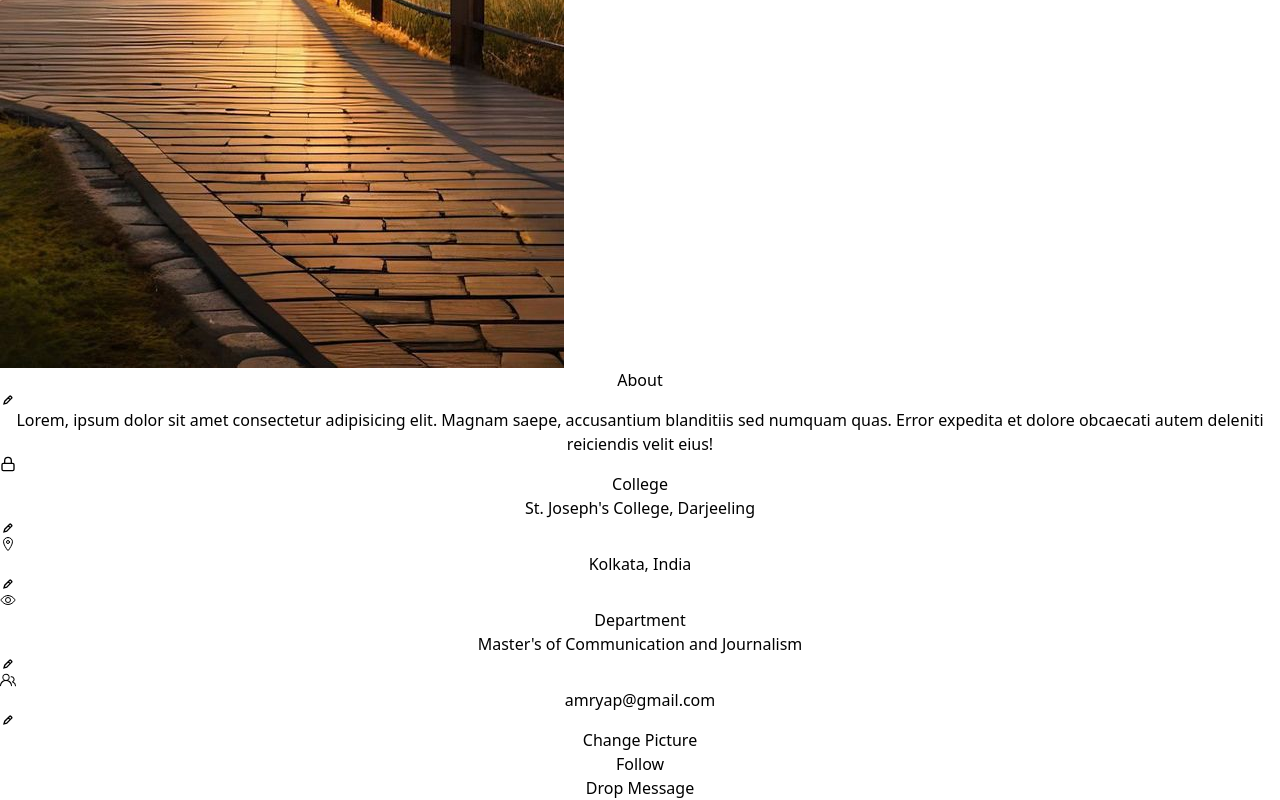
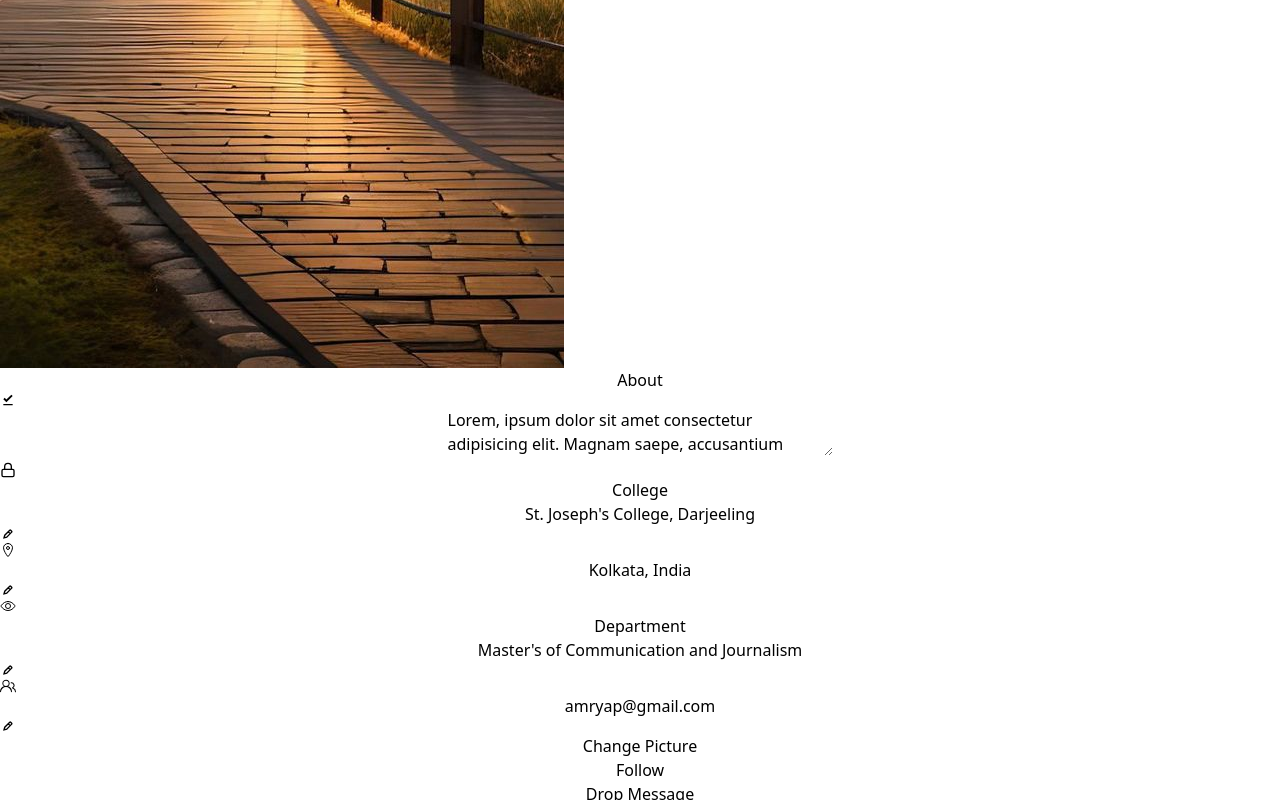
Before and after one commit to Nikhilj007/circleMeme, a React (Vite) app: page /user in a window 1280 px wide. Both pictures are taken after a click on the element 640 px from the left and 1308 px from the top of the page. Shown: the part 908-1708 px from the top of the page. Built offline with nearby package versions, Linux system fonts and the light colour scheme; the HTML template or start-up script is replaced by a standard one.

Commit message:
Refactor User component form fields and edit functionality

```diff
--- a/src/components/User.jsx
+++ b/src/components/User.jsx
@@ -13,22 +13,22 @@ import { MdOutlineDownloadDone } from "react-icons/md";
 const User = () => {
   const [show, setShow] = useState(true);
   const [userData, setUserData] = useState({
-     about: "Lorem, ipsum dolor sit amet consectetur adipisicing elit. Magnam saepe, accusantium blanditiis sed numquam quas. Error expedita et dolore obcaecati autem deleniti reiciendis velit eius! " ,
-     college: "St. Joseph's College, Darjeeling" ,
-     location: "Kolkata, India" ,
-     department: "Master's of Communication and Journalism" ,
-     email: "amryap@gmail.com" ,
-});
+    about:
+      "Lorem, ipsum dolor sit amet consectetur adipisicing elit. Magnam saepe, accusantium blanditiis sed numquam quas. Error expedita et dolore obcaecati autem deleniti reiciendis velit eius! ",
+    college: "St. Joseph's College, Darjeeling",
+    location: "Kolkata, India",
+    department: "Master's of Communication and Journalism",
+    email: "amryap@gmail.com",
+  });
   const [editAbout, setEditAbout] = useState(false);
   const [editCollege, setEditCollege] = useState(false);
   const [editLocation, setEditLocation] = useState(false);
   const [editDepartment, setEditDepartment] = useState(false);
   const [editEmail, setEditEmail] = useState(false);
 
-  const handleChange=(e)=>{
-    setUserData({...userData,[e.target.id]:e.target.value})
-  }
-
+  const handleChange = (e) => {
+    setUserData({ ...userData, [e.target.id]: e.target.value });
+  };
 
   const handleOverlayClick = () => {
     setShow(false);
@@ -58,13 +58,25 @@ const User = () => {
         <div className="w-[97%] rounded-md mt-2 text-start p-4 bg-white mx-auto">
           <div className="font-bold flex justify-between items-center">
             About
-            <div onClick={()=>setEditAbout(!editAbout)} className="text-2xl border-[1px] border-black rounded-full p-1"><GrFormEdit /></div>
+            <div
+              onClick={() => setEditAbout(!editAbout)}
+              className="text-2xl border-[1px] border-black rounded-full p-1"
+            >
+              {editAbout ? <MdOutlineDownloadDone /> : <GrFormEdit />}
+            </div>
           </div>
-          <div className="text-gray-500">
-            Lorem, ipsum dolor sit amet consectetur adipisicing elit. Magnam
-            saepe, accusantium blanditiis sed numquam quas. Error expedita et
-            dolore obcaecati autem deleniti reiciendis velit eius!
-          </div>
+          {editAbout ? (
+            <textarea
+              type="text"
+              id="about"
+              cols={40}
+              value={userData.about}
+              onChange={(e) => handleChange(e)}
+              className="border-[1px] border-black rounded-md p-1"
+            />
+          ) : (
+            <div className="text-gray-500 text-sm">{userData.about}</div>
+          )}
         </div>
         <div className="w-[97%] rounded-md mt-2 text-start flex flex-col gap-6 p-4 bg-white mx-auto">
           <div className="flex justify-start gap-3 items-center">
@@ -73,21 +85,46 @@ const User = () => {
             </div>
             <div>
               <div className="font-bold ">College</div>
-              <div className="text-gray-500 text-sm">
-                St. {"Joseph's"} College, Darjeeling{" "}
-              </div>
+              {editCollege ? (
+                <input
+                  type="text"
+                  id="college"
+                  value={userData.college}
+                  onChange={(e) => handleChange(e)}
+                  className="border-[1px] border-black rounded-md p-1"
+                />
+              ) : (
+                <div className="text-gray-500 text-sm">{userData.college}</div>
+              )}
             </div>
-            <div onClick={()=>setEditCollege(!editCollege)} className="text-2xl border-[1px] border-black rounded-full p-1"><GrFormEdit /></div>
+            <div
+              onClick={() => setEditCollege(!editCollege)}
+              className="text-2xl border-[1px] border-black rounded-full p-1"
+            >
+              {editCollege ? <MdOutlineDownloadDone /> : <GrFormEdit />}
+            </div>
           </div>
           <div className="flex justify-start gap-3 items-center">
             <div className="text-3xl">
               <IoLocationOutline />
             </div>
-            <div>
-              <div className="font-bold ">Kolkata, India</div>
+            {editLocation ? (
+              <input
+                type="text"
+                id="location"
+                value={userData.location}
+                onChange={(e) => handleChange(e)}
+                className="border-[1px] border-black rounded-md p-1"
+              />
+            ) : (
+              <div className="font-bold ">{userData.location}</div>
+            )}
+            <div
+              onClick={() => setEditLocation(!editLocation)}
+              className="text-2xl border-[1px] border-black rounded-full p-1"
+            >
+              {editLocation ? <MdOutlineDownloadDone /> : <GrFormEdit />}
             </div>
-            <div onClick={()=>setEditLocation(!editLocation)} className="text-2xl border-[1px] border-black rounded-full p-1"><GrFormEdit /></div>
-
           </div>
           <div className="flex justify-start gap-3 items-center">
             <div className="text-3xl">
@@ -95,22 +132,51 @@ const User = () => {
             </div>
             <div>
               <div className="font-bold  w-full">Department</div>
-              <div className="text-gray-500 text-sm">
-                {"Master's"} of Communication and Journalism
-              </div>
+              {editDepartment ? (
+                <input
+                  type="text"
+                  id="department"
+                  value={userData.department}
+                  onChange={(e) => handleChange(e)}
+                  className="border-[1px] border-black rounded-md p-1"
+                />
+              ) : (
+                <div className="text-gray-500 text-sm">
+                  {userData.department}
+                </div>
+              )}
             </div>
-            <div onClick={()=>setEditDepartment(!editDepartment)} className="text-2xl border-[1px] border-black rounded-full p-1"><GrFormEdit /></div>
+            <div
+              onClick={() => setEditDepartment(!editDepartment)}
+              className="text-2xl border-[1px] border-black rounded-full p-1"
+            >
+              {editDepartment ? <MdOutlineDownloadDone /> : <GrFormEdit />}
+            </div>
           </div>
           <div className="flex justify-start gap-3 items-center">
             <div className="text-3xl">
               <GoPeople />
             </div>
             <div>
-              {editEmail?<input type="text" id="email" value={userData.email}  onChange={(e)=>handleChange(e)} className="border-[1px] border-black rounded-md p-1" />:<div className="font-bold ">{userData.email}</div>}
+              {editEmail ? (
+                <input
+                  type="text"
+                  id="email"
+                  value={userData.email}
+                  onChange={(e) => handleChange(e)}
+                  className="border-[1px] border-black rounded-md p-1"
+                />
+              ) : (
+                <div className="font-bold ">{userData.email}</div>
+              )}
             </div>
-          <div onClick={()=>setEditEmail(!editEmail)} className="text-2xl border-[1px] border-black rounded-full p-1">{editEmail?<MdOutlineDownloadDone />:<GrFormEdit />}</div>
+            <div
+              onClick={() => setEditEmail(!editEmail)}
+              className="text-2xl border-[1px] border-black rounded-full p-1"
+            >
+              {editEmail ? <MdOutlineDownloadDone /> : <GrFormEdit />}
+            </div>
           </div>
-
         </div>
         <div className="fixed "></div>
         <motion.div
```
